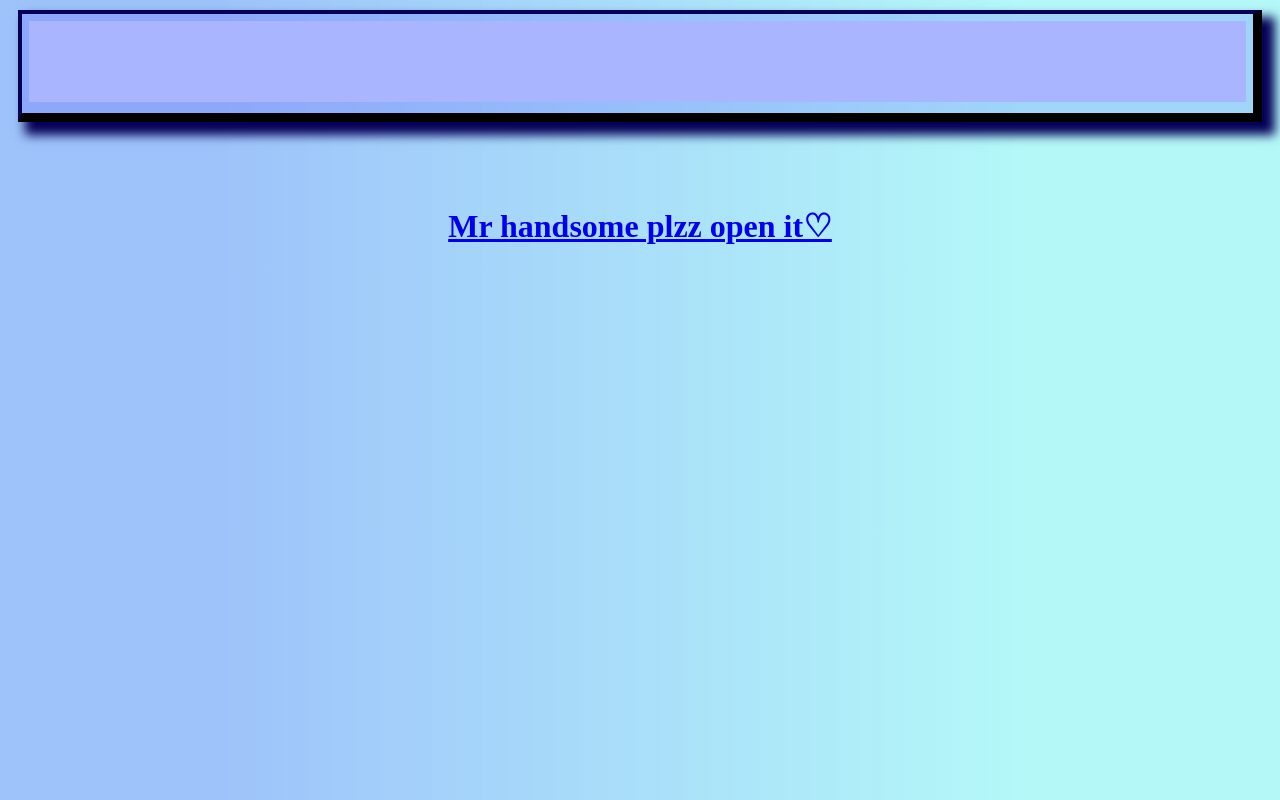
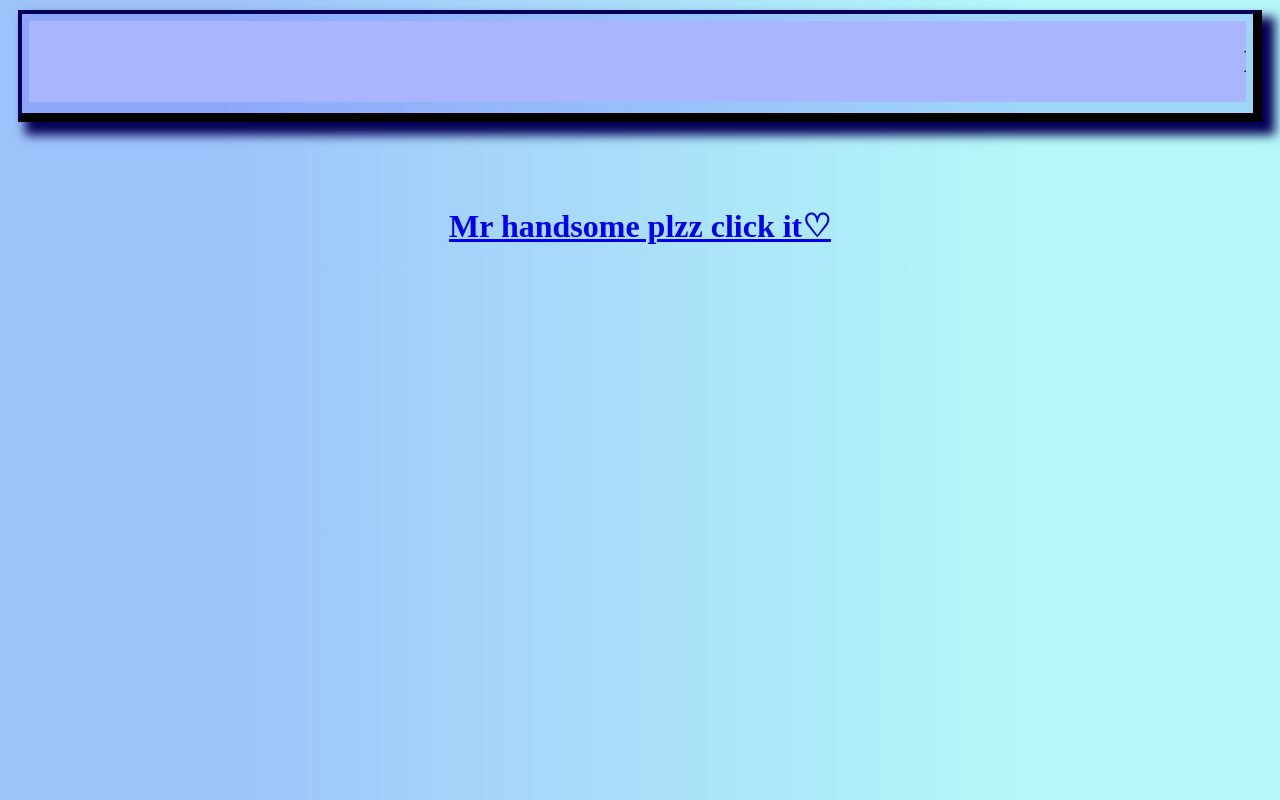
Before and after one commit to Uqbakhan307/birth, a plain HTML site: page index.html in a window 1280 px wide. Drawn offline with Linux system fonts and the light colour scheme.

Commit message:
auto publish 1731955855222

```diff
--- a/index.html
+++ b/index.html
@@ -51,7 +51,7 @@
     <br>
     <br>
     <br>
-    <h1><a href="https://birthday.mewtru.com/3hsGsjV2" target="_blank">Mr handsome plzz open it♡<a></h1>
+    <h1><a href="https://birthday.mewtru.com/3hsGsjV2" target="_blank">Mr handsome plzz click it♡<a></h1>
 </body>
 </html>
 </body>
```
